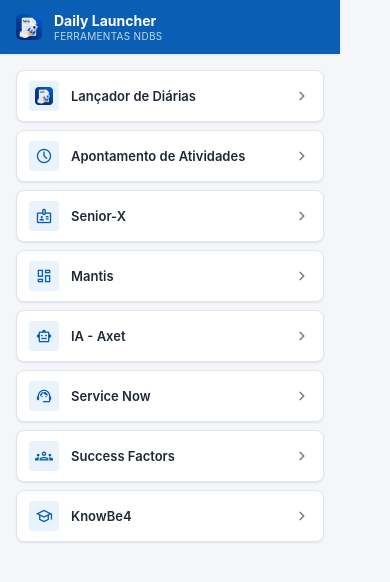
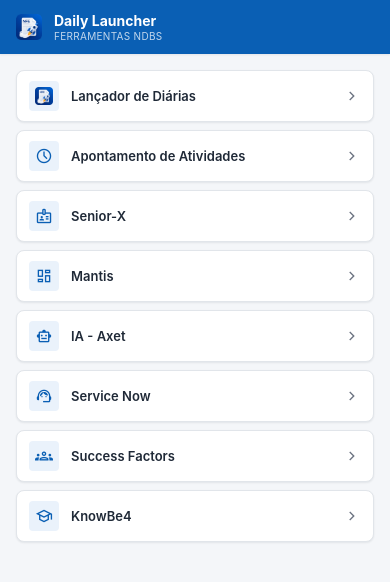
Before and after one commit to flpPaiva/Daily-Launcher, a website with bundled scripts: page daily-launcher/popup.html in a window 390 px wide. Built offline with nearby package versions, Linux system fonts and the light colour scheme.

Commit message:
fix: adjust body width in popup CSS for responsive design

```diff
--- a/daily-launcher/styles/popup.css
+++ b/daily-launcher/styles/popup.css
@@ -1,5 +1,6 @@
 body {
-  width: 340px;
+  min-width: 340px;
+  width: 100%;
   height: 100vh;
   overflow-y: auto;
   font-size: 13px;
```
